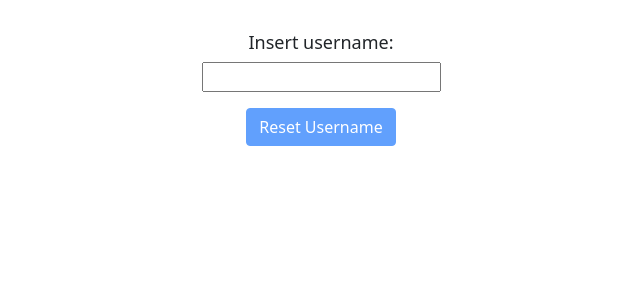
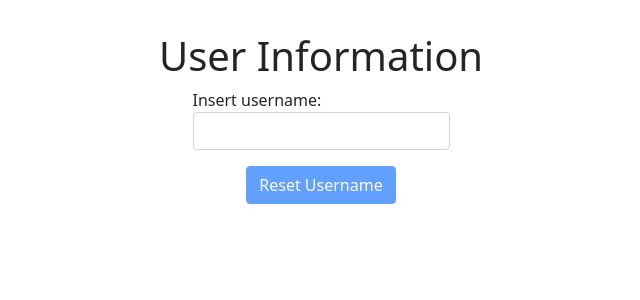
Before and after one commit to Gabriel-A-Rocha/angular-bindings, an Angular app: page / in a window 1280 px wide. Shown: the top 300 px of the page, without its empty margins (319-959 px from the left). Built offline with nearby package versions, Linux system fonts and the light colour scheme.

Commit message:
add form title

```diff
--- a/src/app/user-info/user-info.component.html
+++ b/src/app/user-info/user-info.component.html
@@ -1,7 +1,11 @@
 <div class="username-form">
 
-    <h2>Insert username:</h2>
-    <input type="text" [(ngModel)]="username" (input)="handleInputChange($event)">
+    <h1 class="title">User Information</h1>
+
+    <div class="input-div">
+        <label>Insert username: </label>
+        <input class="form-control" type="text" [(ngModel)]="username" (input)="handleInputChange($event)">
+    </div>
 
     <p>Username inserted: {{username}}</p>
 
```
